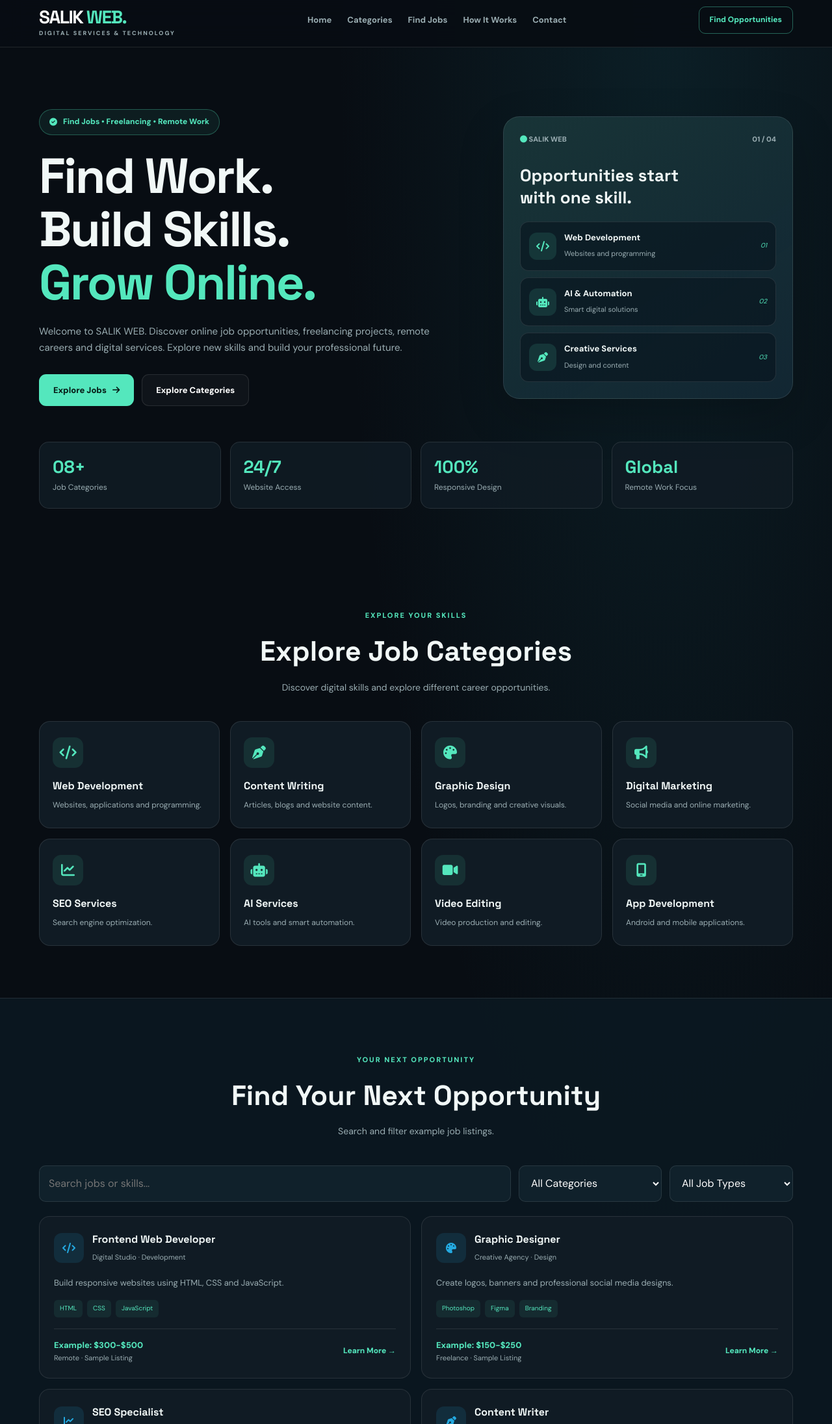
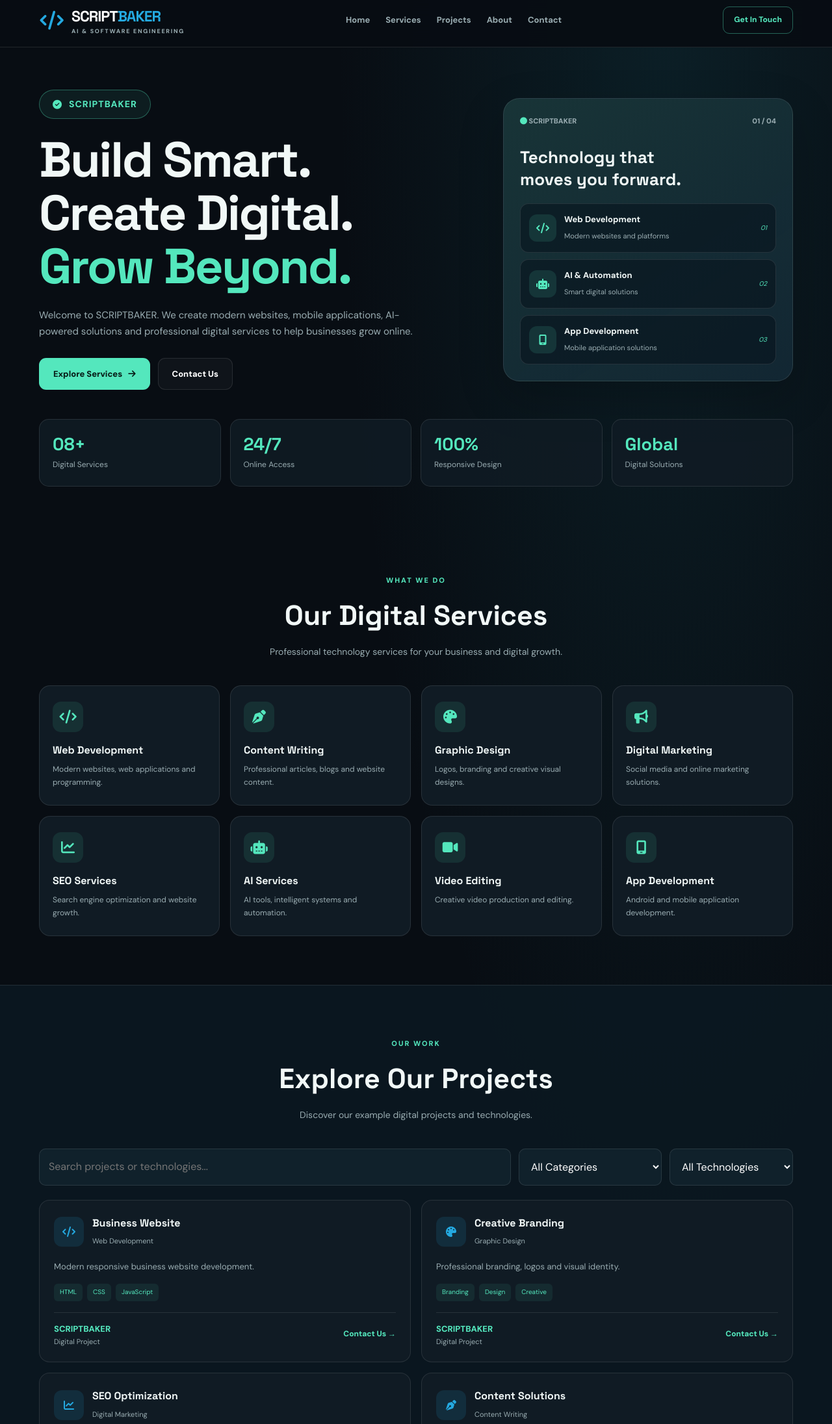
Before and after one commit to saliktahir/SALIKTAHIR, a plain HTML site: page index.html in a window 1280 px wide. Shown: the part 10-2202 px from the top of the page at 65% size. Drawn offline with Linux system fonts and the light colour scheme.

Commit message:
Update index.html

```diff
--- a/index.html
+++ b/index.html
@@ -5,8 +5,8 @@
 <meta charset="UTF-8">
 <meta name="viewport" content="width=device-width, initial-scale=1.0">
 <meta name="theme-color" content="#080d13">
-<meta name="description" content="SALIK WEB - Find Jobs, Freelancing, Remote Work, AI and Digital Services.">
-<title>SALIK WEB | Jobs & Digital Services</title>
+<meta name="description" content="SCRIPTBAKER - AI, Software Engineering, Web Development and Digital Services by Salik Tahir.">
+<title>SCRIPTBAKER | AI & Software Engineering</title>
 
 <link rel="preconnect" href="https://fonts.googleapis.com">
 <link href="https://fonts.googleapis.com/css2?family=DM+Sans:wght@400;500;600;700;800&family=Space+Grotesk:wght@500;600;700&display=swap" rel="stylesheet">
@@ -25,16 +25,10 @@
 }
 
 *{margin:0;padding:0;box-sizing:border-box}
-
-html{
-scroll-behavior:smooth;
-scroll-padding-top:90px;
-}
+html{scroll-behavior:smooth;scroll-padding-top:90px}
 
 body{
-background:
-radial-gradient(ellipse at 80% 0%,rgba(30,125,140,.16),transparent 35%),
-var(--bg);
+background:radial-gradient(ellipse at 80% 0%,rgba(30,125,140,.16),transparent 35%),var(--bg);
 color:var(--text);
 font-family:'DM Sans',sans-serif;
 line-height:1.65;
@@ -50,7 +44,7 @@ header{
 position:sticky;
 top:0;
 z-index:100;
-background:rgba(8,13,19,.95);
+background:rgba(8,13,19,.96);
 backdrop-filter:blur(18px);
 border-bottom:1px solid var(--line);
 }
@@ -63,23 +57,38 @@ justify-content:space-between;
 gap:20px;
 }
 
+.brand{
+display:flex;
+align-items:center;
+gap:11px;
+}
+
+.logo-mark{
+width:39px;
+height:39px;
+display:grid;
+place-items:center;
+color:var(--blue);
+font-size:29px;
+}
+
 .brand-name{
 font-family:'Space Grotesk',sans-serif;
-font-size:28px;
+font-size:23px;
 font-weight:700;
-letter-spacing:-1.5px;
+letter-spacing:-1px;
 color:white;
 white-space:nowrap;
 }
 
-.brand-name span{color:var(--mint)}
+.brand-name span{color:var(--blue)}
 
 .brand-subtitle{
 font-size:9px;
-letter-spacing:2px;
+letter-spacing:1.7px;
 color:var(--muted);
 font-weight:800;
-margin-top:-5px;
+margin-top:-4px;
 }
 
 .nav-links{
@@ -127,11 +136,7 @@ border:1px solid transparent;
 }
 
 .btn:hover{transform:translateY(-3px)}
-
-.primary{
-background:var(--mint);
-color:#071b16;
-}
+.primary{background:var(--mint);color:#071b16}
 
 .secondary{
 border-color:var(--line);
@@ -142,7 +147,7 @@ color:white;
 /* HERO */
 
 .hero{
-padding:95px 0 70px;
+padding:65px 0 55px;
 overflow:hidden;
 }
 
@@ -156,20 +161,19 @@ align-items:center;
 .eyebrow{
 display:inline-flex;
 align-items:center;
-gap:9px;
-padding:9px 15px;
-border:1px solid rgba(84,231,189,.3);
+gap:10px;
+padding:10px 20px;
+border:1px solid rgba(84,231,189,.35);
 background:rgba(84,231,189,.08);
 border-radius:30px;
 color:var(--mint);
-font-size:12px;
+font-size:14px;
 font-weight:800;
+letter-spacing:1px;
 margin-bottom:22px;
 }
 
-h1,h2,h3{
-font-family:'Space Grotesk',sans-serif;
-}
+h1,h2,h3{font-family:'Space Grotesk',sans-serif}
 
 h1{
 font-size:clamp(43px,6.5vw,76px);
@@ -199,9 +203,7 @@ flex-wrap:wrap;
 padding:25px;
 border:1px solid var(--line);
 border-radius:25px;
-background:
-linear-gradient(145deg,rgba(84,231,189,.12),rgba(36,169,224,.08)),
-var(--panel);
+background:linear-gradient(145deg,rgba(84,231,189,.12),rgba(36,169,224,.08)),var(--panel);
 box-shadow:0 25px 70px rgba(0,0,0,.2);
 }
 
@@ -239,21 +241,9 @@ background:rgba(84,231,189,.12);
 color:var(--mint);
 }
 
-.mini-job strong{
-display:block;
-font-size:13px;
-}
-
-.mini-job small{
-color:var(--muted);
-font-size:11px;
-}
-
-.mini-job em{
-margin-left:auto;
-color:var(--mint);
-font-size:10px;
-}
+.mini-job strong{display:block;font-size:13px}
+.mini-job small{color:var(--muted);font-size:11px}
+.mini-job em{margin-left:auto;color:var(--mint);font-size:10px}
 
 /* STATS */
 
@@ -261,7 +251,7 @@ font-size:10px;
 display:grid;
 grid-template-columns:repeat(4,1fr);
 gap:14px;
-margin-top:55px;
+margin-top:45px;
 }
 
 .stat{
@@ -277,14 +267,11 @@ font:700 27px 'Space Grotesk';
 color:var(--mint);
 }
 
-.stat span{
-font-size:12px;
-color:var(--muted);
-}
+.stat span{font-size:12px;color:var(--muted)}
 
 /* SECTIONS */
 
-section{padding:80px 0}
+section{padding:75px 0}
 
 .section-heading{
 text-align:center;
@@ -304,10 +291,7 @@ font-size:clamp(29px,4vw,43px);
 margin:8px 0;
 }
 
-.section-heading p{
-color:var(--muted);
-font-size:14px;
-}
+.section-heading p{color:var(--muted);font-size:14px}
 
 /* CATEGORIES */
 
@@ -343,15 +327,8 @@ font-size:21px;
 margin-bottom:15px;
 }
 
-.category h3{
-font-size:16px;
-margin-bottom:7px;
-}
-
-.category p{
-font-size:12px;
-color:var(--muted);
-}
+.category h3{font-size:16px;margin-bottom:7px}
+.category p{font-size:12px;color:var(--muted)}
 
 /* JOBS */
 
@@ -399,11 +376,7 @@ border-color:rgba(84,231,189,.5);
 transform:translateY(-3px);
 }
 
-.job-top{
-display:flex;
-align-items:center;
-gap:13px;
-}
+.job-top{display:flex;align-items:center;gap:13px}
 
 .job-icon{
 width:46px;
@@ -448,36 +421,11 @@ border-top:1px solid var(--line);
 padding-top:14px;
 }
 
-.salary{
-color:var(--mint);
-font-size:13px;
-font-weight:800;
-}
-
-.job-type{
-color:var(--muted);
-font-size:11px;
-}
-
-.apply{
-color:var(--mint);
-font-size:12px;
-font-weight:800;
-}
-
-.empty{
-grid-column:1/-1;
-text-align:center;
-padding:30px;
-color:var(--muted);
-}
-
-.notice{
-text-align:center;
-color:var(--muted);
-font-size:11px;
-margin-top:16px;
-}
+.salary{color:var(--mint);font-size:13px;font-weight:800}
+.job-type{color:var(--muted);font-size:11px}
+.apply{color:var(--mint);font-size:12px;font-weight:800}
+.empty{grid-column:1/-1;text-align:center;padding:30px;color:var(--muted)}
+.notice{text-align:center;color:var(--muted);font-size:11px;margin-top:16px}
 
 /* HOW IT WORKS */
 
@@ -494,20 +442,9 @@ border-radius:17px;
 background:var(--panel);
 }
 
-.step-number{
-font:700 34px 'Space Grotesk';
-color:var(--mint);
-}
-
-.step h3{
-font-size:18px;
-margin:10px 0;
-}
-
-.step p{
-color:var(--muted);
-font-size:13px;
-}
+.step-number{font:700 34px 'Space Grotesk';color:var(--mint)}
+.step h3{font-size:18px;margin:10px 0}
+.step p{color:var(--muted);font-size:13px}
 
 /* CONTACT */
 
@@ -519,16 +456,8 @@ border:1px solid rgba(84,231,189,.25);
 background:linear-gradient(120deg,#102e30,#14283e);
 }
 
-.cta h2{
-font-size:clamp(28px,4vw,39px);
-margin-bottom:12px;
-}
-
-.cta p{
-color:#b6c9ca;
-margin:0 auto 24px;
-max-width:570px;
-}
+.cta h2{font-size:clamp(28px,4vw,39px);margin-bottom:12px}
+.cta p{color:#b6c9ca;margin:0 auto 24px;max-width:570px}
 
 /* FOOTER */
 
@@ -546,10 +475,7 @@ gap:20px;
 flex-wrap:wrap;
 }
 
-.footer-copy{
-color:var(--muted);
-font-size:12px;
-}
+.footer-copy{color:var(--muted);font-size:12px}
 
 .socials{
 display:flex;
@@ -588,16 +514,11 @@ gap:18px;
 }
 
 .nav-links.open{display:flex}
-
-.hero{padding:65px 0 50px}
-section{padding:60px 0}
+.hero{padding:45px 0 40px}
+section{padding:55px 0}
 .controls{grid-template-columns:1fr}
 .job-grid,.steps{grid-template-columns:1fr}
-
-.footer-row{
-flex-direction:column;
-text-align:center;
-}
+.footer-row{flex-direction:column;text-align:center}
 }
 
 @media(max-width:390px){
@@ -614,21 +535,24 @@ text-align:center;
 <div class="container nav">
 
 <a href="#home" class="brand">
+<div class="logo-mark">
+<i class="fa-solid fa-code"></i>
+</div>
 <div>
-<div class="brand-name">SALIK<span> WEB.</span></div>
-<div class="brand-subtitle">DIGITAL SERVICES & TECHNOLOGY</div>
+<div class="brand-name">SCRIPT<span>BAKER</span></div>
+<div class="brand-subtitle">AI & SOFTWARE ENGINEERING</div>
 </div>
 </a>
 
 <nav class="nav-links" id="navLinks">
 <a href="#home">Home</a>
-<a href="#categories">Categories</a>
-<a href="#jobs">Find Jobs</a>
-<a href="#how">How It Works</a>
+<a href="#categories">Services</a>
+<a href="#jobs">Projects</a>
+<a href="#how">About</a>
 <a href="#contact">Contact</a>
 </nav>
 
-<a href="#jobs" class="nav-cta">Find Opportunities</a>
+<a href="#contact" class="nav-cta">Get In Touch</a>
 
 <button class="menu-btn" id="menuBtn" aria-label="Toggle menu" aria-expanded="false">
 <i class="fa-solid fa-bars"></i>
@@ -650,28 +574,28 @@ text-align:center;
 
 <div class="eyebrow">
 <i class="fa-solid fa-circle-check"></i>
-Find Jobs • Freelancing • Remote Work
+SCRIPTBAKER
 </div>
 
 <h1>
-Find Work.<br>
-Build Skills.<br>
-<span>Grow Online.</span>
+Build Smart.<br>
+Create Digital.<br>
+<span>Grow Beyond.</span>
 </h1>
 
 <p class="hero-description">
-Welcome to SALIK WEB. Discover online job opportunities,
-freelancing projects, remote careers and digital services.
-Explore new skills and build your professional future.
+Welcome to SCRIPTBAKER. We create modern websites,
+mobile applications, AI-powered solutions and professional
+digital services to help businesses grow online.
 </p>
 
 <div class="hero-buttons">
-<a href="#jobs" class="btn primary">
-Explore Jobs <i class="fa-solid fa-arrow-right"></i>
+<a href="#categories" class="btn primary">
+Explore Services <i class="fa-solid fa-arrow-right"></i>
 </a>
 
-<a href="#categories" class="btn secondary">
-Explore Categories
+<a href="#contact" class="btn secondary">
+Contact Us
 </a>
 </div>
 
@@ -680,19 +604,19 @@ Explore Categories
 <div class="visual">
 
 <div class="visual-top">
-<span><i class="fa-solid fa-circle" style="color:var(--mint)"></i> SALIK WEB</span>
+<span><i class="fa-solid fa-circle" style="color:var(--mint)"></i> SCRIPTBAKER</span>
 <span>01 / 04</span>
 </div>
 
 <div class="visual-title">
-Opportunities start<br>with one skill.
+Technology that<br>moves you forward.
 </div>
 
 <div class="mini-job">
 <div class="mini-icon"><i class="fa-solid fa-code"></i></div>
 <div>
 <strong>Web Development</strong>
-<small>Websites and programming</small>
+<small>Modern websites and platforms</small>
 </div>
 <em>01</em>
 </div>
@@ -707,10 +631,10 @@ Opportunities start<br>with one skill.
 </div>
 
 <div class="mini-job">
-<div class="mini-icon"><i class="fa-solid fa-pen-nib"></i></div>
+<div class="mini-icon"><i class="fa-solid fa-mobile-screen"></i></div>
 <div>
-<strong>Creative Services</strong>
-<small>Design and content</small>
+<strong>App Development</strong>
+<small>Mobile application solutions</small>
 </div>
 <em>03</em>
 </div>
@@ -719,24 +643,24 @@ Opportunities start<br>with one skill.
 </div>
 
 <div class="stats">
-<div class="stat"><strong>08+</strong><span>Job Categories</span></div>
-<div class="stat"><strong>24/7</strong><span>Website Access</span></div>
+<div class="stat"><strong>08+</strong><span>Digital Services</span></div>
+<div class="stat"><strong>24/7</strong><span>Online Access</span></div>
 <div class="stat"><strong>100%</strong><span>Responsive Design</span></div>
-<div class="stat"><strong>Global</strong><span>Remote Work Focus</span></div>
+<div class="stat"><strong>Global</strong><span>Digital Solutions</span></div>
 </div>
 
 </div>
 </section>
 
-<!-- CATEGORIES -->
+<!-- SERVICES -->
 
 <section id="categories">
 <div class="container">
 
 <div class="section-heading">
-<small>EXPLORE YOUR SKILLS</small>
-<h2>Explore Job Categories</h2>
-<p>Discover digital skills and explore different career opportunities.</p>
+<small>WHAT WE DO</small>
+<h2>Our Digital Services</h2>
+<p>Professional technology services for your business and digital growth.</p>
 </div>
 
 <div class="category-grid">
@@ -744,73 +668,70 @@ Opportunities start<br>with one skill.
 <div class="category">
 <div class="category-icon"><i class="fa-solid fa-code"></i></div>
 <h3>Web Development</h3>
-<p>Websites, applications and programming.</p>
+<p>Modern websites, web applications and programming.</p>
 </div>
 
 <div class="category">
 <div class="category-icon"><i class="fa-solid fa-pen-nib"></i></div>
 <h3>Content Writing</h3>
-<p>Articles, blogs and website content.</p>
+<p>Professional articles, blogs and website content.</p>
 </div>
 
 <div class="category">
 <div class="category-icon"><i class="fa-solid fa-palette"></i></div>
 <h3>Graphic Design</h3>
-<p>Logos, branding and creative visuals.</p>
+<p>Logos, branding and creative visual designs.</p>
 </div>
 
 <div class="category">
 <div class="category-icon"><i class="fa-solid fa-bullhorn"></i></div>
 <h3>Digital Marketing</h3>
-<p>Social media and online marketing.</p>
+<p>Social media and online marketing solutions.</p>
 </div>
 
 <div class="category">
 <div class="category-icon"><i class="fa-solid fa-chart-line"></i></div>
 <h3>SEO Services</h3>
-<p>Search engine optimization.</p>
+<p>Search engine optimization and website growth.</p>
 </div>
 
 <div class="category">
 <div class="category-icon"><i class="fa-solid fa-robot"></i></div>
 <h3>AI Services</h3>
-<p>AI tools and smart automation.</p>
+<p>AI tools, intelligent systems and automation.</p>
 </div>
 
 <div class="category">
 <div class="category-icon"><i class="fa-solid fa-video"></i></div>
 <h3>Video Editing</h3>
-<p>Video production and editing.</p>
+<p>Creative video production and editing.</p>
 </div>
 
 <div class="category">
 <div class="category-icon"><i class="fa-solid fa-mobile-screen"></i></div>
 <h3>App Development</h3>
-<p>Android and mobile applications.</p>
+<p>Android and mobile application development.</p>
 </div>
 
 </div>
 </div>
 </section>
 
-<!-- JOBS -->
+<!-- PROJECTS -->
 
 <section class="jobs-section" id="jobs">
 <div class="container">
 
 <div class="section-heading">
-<small>YOUR NEXT OPPORTUNITY</small>
-<h2>Find Your Next Opportunity</h2>
-<p>Search and filter example job listings.</p>
+<small>OUR WORK</small>
+<h2>Explore Our Projects</h2>
+<p>Discover our example digital projects and technologies.</p>
 </div>
 
 <div class="controls">
 
-<input class="field"
-type="search"
-id="searchInput"
-placeholder="Search jobs or skills..."
-aria-label="Search jobs">
+<input class="field" type="search" id="searchInput"
+placeholder="Search projects or technologies..." aria-label="Search projects">
 
 <select class="field" id="categoryFilter">
 <option value="">All Categories</option>
@@ -822,53 +743,51 @@ aria-label="Search jobs">
 </select>
 
 <select class="field" id="typeFilter">
-<option value="">All Job Types</option>
-<option value="Remote">Remote</option>
-<option value="Freelance">Freelance</option>
-<option value="Part Time">Part Time</option>
+<option value="">All Technologies</option>
+<option value="HTML">HTML</option>
+<option value="JavaScript">JavaScript</option>
+<option value="AI">AI</option>
+<option value="Design">Design</option>
 </select>
 
 </div>
 
 <div class="job-grid" id="jobList"></div>
 
-<p class="notice">
-These are sample listings, not verified live vacancies.
-Always verify employers before applying.
-</p>
+<p class="notice">These are example projects for demonstration purposes.</p>
 
 </div>
 </section>
 
-<!-- HOW IT WORKS -->
+<!-- ABOUT -->
 
 <section id="how">
 <div class="container">
 
 <div class="section-heading">
-<small>START YOUR JOURNEY</small>
-<h2>How SALIK WEB Works</h2>
-<p>Start exploring online career opportunities in three simple steps.</p>
+<small>ABOUT SCRIPTBAKER</small>
+<h2>Technology Meets Creativity</h2>
+<p>We turn ideas into modern digital experiences through technology and innovation.</p>
 </div>
 
 <div class="steps">
 
 <div class="step">
 <div class="step-number">01</div>
-<h3>Explore Opportunities</h3>
-<p>Discover digital jobs, freelancing and remote work categories.</p>
+<h3>Understand</h3>
+<p>We understand your ideas, business goals and digital requirements.</p>
 </div>
 
 <div class="step">
 <div class="step-number">02</div>
-<h3>Build Your Skills</h3>
-<p>Improve your knowledge and create professional projects.</p>
+<h3>Create</h3>
+<p>We develop creative, modern and practical digital solutions.</p>
 </div>
 
 <div class="step">
 <div class="step-number">03</div>
-<h3>Apply & Grow</h3>
-<p>Prepare your portfolio and connect with potential clients.</p>
+<h3>Grow</h3>
+<p>We help you build your online presence and grow your business.</p>
 </div>
 
 </div>
@@ -881,18 +800,16 @@ Always verify employers before applying.
 <div class="container">
 
 <div class="cta">
-
-<h2>Build Your Future with SALIK WEB</h2>
+<h2>Let's Build Something Amazing</h2>
 
 <p>
-Have a question or want to connect?
-Contact Salik Tahir and explore our digital world.
+Have an idea or need a digital solution?
+Connect with SCRIPTBAKER and let's create something great.
 </p>
 
 <a class="btn primary"
 href="https://www.instagram.com/saliktahir.pk/"
-target="_blank"
-rel="noopener noreferrer">
+target="_blank" rel="noopener noreferrer">
 Contact Us <i class="fa-brands fa-instagram"></i>
 </a>
 
@@ -908,109 +825,98 @@ Contact Us <i class="fa-brands fa-instagram"></i>
 <div class="container footer-row">
 
 <div>
-<a href="#home" class="brand-name">SALIK<span> WEB.</span></a>
-<p class="footer-copy">Web Development • AI • Digital Services</p>
+<a href="#home" class="brand-name">SCRIPT<span>BAKER</span></a>
+<p class="footer-copy">AI • Software Engineering • Digital Services</p>
 </div>
 
 <div class="socials">
 
 <a href="https://www.instagram.com/saliktahir.pk/"
-target="_blank" rel="noopener noreferrer"
-aria-label="Instagram">
+target="_blank" rel="noopener noreferrer" aria-label="Instagram">
 <i class="fa-brands fa-instagram"></i>
 </a>
 
 <a href="https://www.facebook.com/61584913797671"
-target="_blank" rel="noopener noreferrer"
-aria-label="Facebook">
+target="_blank" rel="noopener noreferrer" aria-label="Facebook">
 <i class="fa-brands fa-facebook"></i>
 </a>
 
 <a href="https://www.tiktok.com/@salikraju123"
-target="_blank" rel="noopener noreferrer"
-aria-label="TikTok">
+target="_blank" rel="noopener noreferrer" aria-label="TikTok">
 <i class="fa-brands fa-tiktok"></i>
 </a>
 
 </div>
 
 <p class="footer-copy">
-© <span id="year"></span> SALIK WEB. All Rights Reserved.
+© <span id="year"></span> SCRIPTBAKER. All Rights Reserved.
 </p>
 
 </div>
 </footer>
 
-<!-- JAVASCRIPT -->
-
 <script>
 
-const jobs = [
+const projects = [
 
 {
-title:"Frontend Web Developer",
-company:"Digital Studio",
+title:"Business Website",
+company:"Web Development",
 category:"Development",
-type:"Remote",
-salary:"Example: $300-$500",
+type:"HTML",
 icon:"fa-code",
-description:"Build responsive websites using HTML, CSS and JavaScript.",
+description:"Modern responsive business website development.",
 tags:["HTML","CSS","JavaScript"]
 },
 
 {
-title:"Graphic Designer",
-company:"Creative Agency",
+title:"Creative Branding",
+company:"Graphic Design",
 category:"Design",
-type:"Freelance",
-salary:"Example: $150-$250",
+type:"Design",
 icon:"fa-palette",
-description:"Create logos, banners and professional social media designs.",
-tags:["Photoshop","Figma","Branding"]
+description:"Professional branding, logos and visual identity.",
+tags:["Branding","Design","Creative"]
 },
 
 {
-title:"SEO Specialist",
-company:"Growth Media",
+title:"SEO Optimization",
+company:"Digital Marketing",
 category:"Marketing",
-type:"Part Time",
-salary:"Example: $200-$350",
+type:"AI",
 icon:"fa-chart-line",
-description:"Improve website search visibility and online performance.",
-tags:["SEO","Analytics","Research"]
+description:"Website optimization and digital growth strategies.",
+tags:["SEO","Marketing","Analytics"]
 },
 
 {
-title:"Content Writer",
-company:"Media House",
+title:"Content Solutions",
+company:"Content Writing",
 category:"Writing",
-type:"Remote",
-salary:"Example: $100-$200",
+type:"HTML",
 icon:"fa-pen-nib",
-description:"Write professional articles, blogs and website content.",
+description:"Professional content for websites and businesses.",
 tags:["Writing","Blogs","Editing"]
 },
 
 {
-title:"AI Automation Developer",
-company:"Future Labs",
+title:"AI Automation",
+company:"Artificial Intelligence",
 category:"AI",
-type:"Freelance",
-salary:"Example: $400-$700",
+type:"AI",
 icon:"fa-robot",
-description:"Create AI-powered solutions and automated workflows.",
+description:"AI-powered tools and intelligent workflow automation.",
 tags:["AI","Automation","APIs"]
 },
 
 {
-title:"Mobile App Developer",
-company:"AppWorks",
+title:"Mobile Application",
+company:"App Development",
 category:"Development",
-type:"Remote",
-salary:"Example: $500-$800",
+type:"JavaScript",
 icon:"fa-mobile-screen",
-description:"Build modern and user-friendly mobile applications.",
-tags:["Flutter","Android","Mobile"]
+description:"Modern mobile applications and user-friendly interfaces.",
+tags:["Mobile","Android","JavaScript"]
 }
 
 ];
@@ -1026,61 +932,58 @@ const search=searchInput.value.trim().toLowerCase();
 const category=categoryFilter.value;
 const type=typeFilter.value;
 
-const filtered=jobs.filter(job=>{
+const filtered=projects.filter(project=>{
 
 const text=[
-job.title,
-job.company,
-job.description,
-job.category,
-job.type,
-...job.tags
+project.title,
+project.company,
+project.description,
+project.category,
+project.type,
+...project.tags
 ].join(" ").toLowerCase();
 
 return text.includes(search)
-&&(!category||job.category===category)
-&&(!type||job.type===type);
+&&(!category||project.category===category)
+&&(!type||project.type===type);
 
 });
 
 if(!filtered.length){
-jobList.innerHTML=
-'<div class="empty">No matching sample jobs found. Try another search.</div>';
+jobList.innerHTML='<div class="empty">No matching projects found.</div>';
 return;
 }
 
-jobList.innerHTML=filtered.map(job=>`
+jobList.innerHTML=filtered.map(project=>`
 
 <article class="job-card">
 
 <div class="job-top">
 
 <div class="job-icon">
-<i class="fa-solid ${job.icon}"></i>
+<i class="fa-solid ${project.icon}"></i>
 </div>
 
 <div>
-<h3>${job.title}</h3>
-<small>${job.company} · ${job.category}</small>
+<h3>${project.title}</h3>
+<small>${project.company}</small>
 </div>
 
 </div>
 
-<p class="job-description">${job.description}</p>
+<p class="job-description">${project.description}</p>
 
 <div class="job-tags">
-${job.tags.map(tag=>`<span>${tag}</span>`).join("")}
+${project.tags.map(tag=>`<span>${tag}</span>`).join("")}
 </div>
 
 <div class="job-bottom">
-
 <div>
-<div class="salary">${job.salary}</div>
-<div class="job-type">${job.type} · Sample Listing</div>
+<div class="salary">SCRIPTBAKER</div>
+<div class="job-type">Digital Project</div>
 </div>
 
-<a href="#contact" class="apply">Learn More →</a>
-
+<a href="#contact" class="apply">Contact Us →</a>
 </div>
 
 </article>
@@ -1113,23 +1016,14 @@ menuBtn.innerHTML=open
 navLinks.querySelectorAll("a").forEach(link=>{
 
 link.addEventListener("click",()=>{
-
 navLinks.classList.remove("open");
-
 menuBtn.setAttribute("aria-expanded","false");
-
 menuBtn.innerHTML='<i class="fa-solid fa-bars"></i>';
-
 });
 
 });
 
-/* CURRENT YEAR */
-
-document.getElementById("year").textContent=
-new Date().getFullYear();
-
-/* LOAD JOBS */
+document.getElementById("year").textContent=new Date().getFullYear();
 
 renderJobs();
 
```
